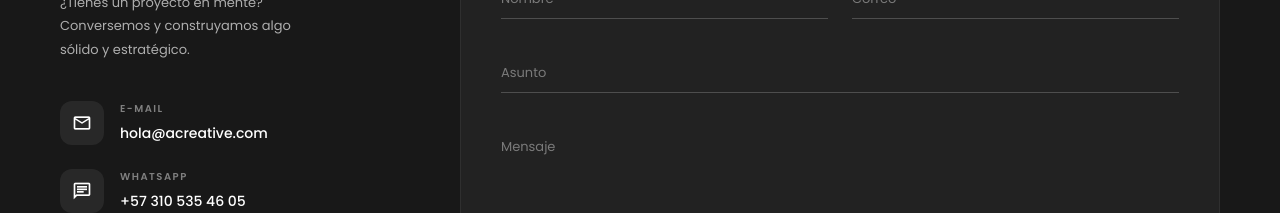
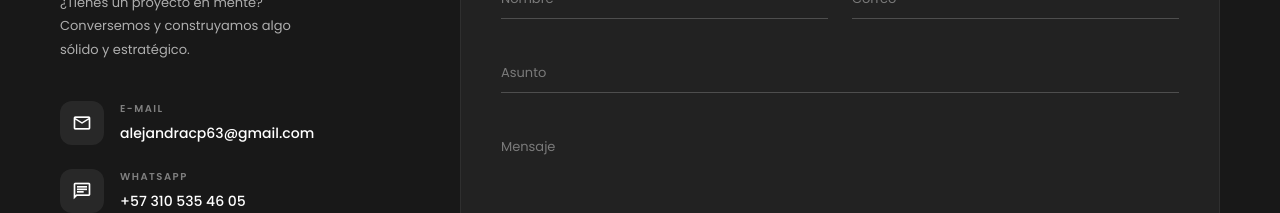
Before and after one commit to alejacorrea/acreative-portafolio, a React (Vite) app: page / in a window 1280 px wide. Shown: the part 2320-2533 px from the top of the page. Built offline with nearby package versions, Linux system fonts and the light colour scheme.

Commit message:
ajuste correo

```diff
--- a/src/components/Contact/Contact.jsx
+++ b/src/components/Contact/Contact.jsx
@@ -52,7 +52,7 @@ const Contact = () => {
               <div>
                 <p className="contact__info-label">E-mail</p>
                 <a href="mailto:hola@acreative.com" className="contact__info-value">
-                  hola@acreative.com
+                  alejandracp63@gmail.com
                 </a>
               </div>
             </div>
```
